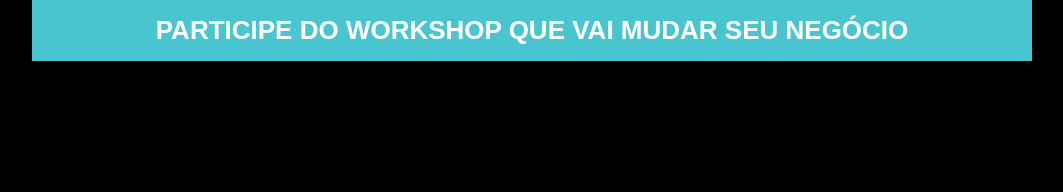
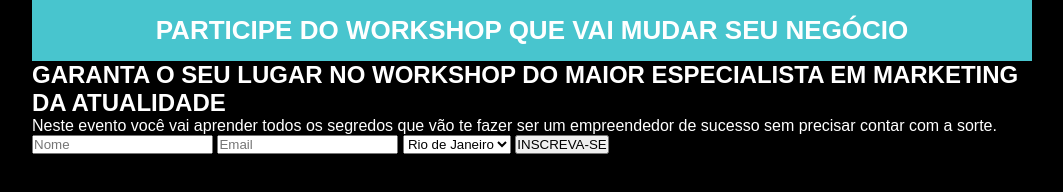
Before and after one commit to henryzera/pagina-de-captura, a plain HTML site: page index.html in a window 1280 px wide. Shown: the whole page, without its empty margins (108-1171 px from the left). Drawn offline with Linux system fonts and the light colour scheme.

Commit message:
Adicionado formulário base

```diff
--- a/css/style.css
+++ b/css/style.css
@@ -23,3 +23,7 @@ header{
 .title{
     font-size: 26px;
 }
+
+section{
+    color: white;
+}
--- a/index.html
+++ b/index.html
@@ -12,6 +12,36 @@
         <header>
             <h1 class="title">PARTICIPE DO WORKSHOP QUE VAI MUDAR SEU NEGÓCIO</h1>
         </header>
+
+        <section>
+            <div class="formContainer">
+                <h2>GARANTA O SEU LUGAR NO WORKSHOP DO MAIOR ESPECIALISTA
+                    EM MARKETING DA ATUALIDADE
+                </h2>
+
+                <p>
+                    Neste evento você vai aprender todos os segredos que vão
+                    te fazer ser um empreendedor de sucesso sem precisar contar
+                    com a sorte.
+                </p>
+
+                <form action="">
+                    <input id="name" name="name" type="text" placeholder="Nome">
+
+                    <input id="email" name="email" type="text" placeholder="Email">
+
+                    <select name="place">
+                        <option value="rj">Rio de Janeiro</option>
+                        <option value="sp">São Paulo</option>
+                        <option value="mg">Minas Gerais</option>
+                        <option value="es">Espírito Santo</option>
+                    </select>
+
+                    <input type="submit" value="INSCREVA-SE">
+
+                </form>
+            </div>
+        </section>
     </div>
 </body>
 </html>
```
